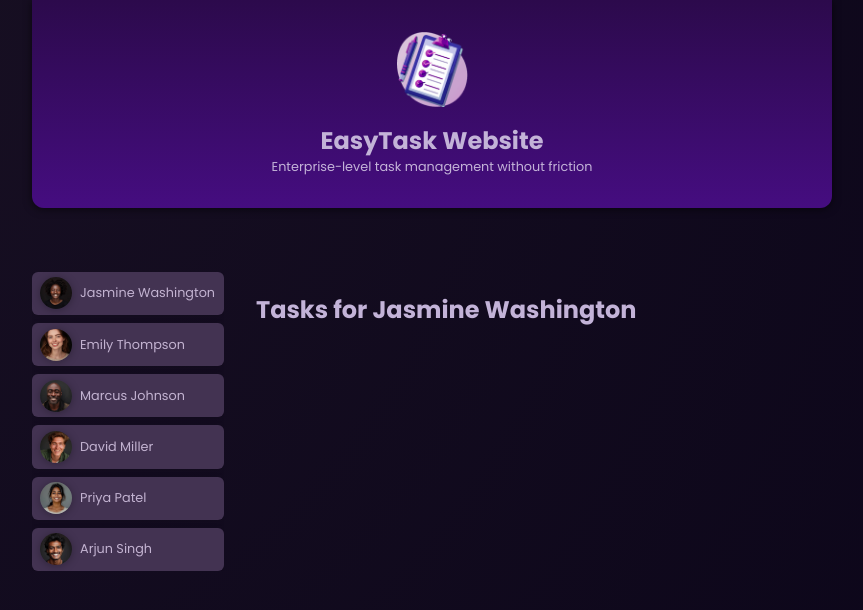
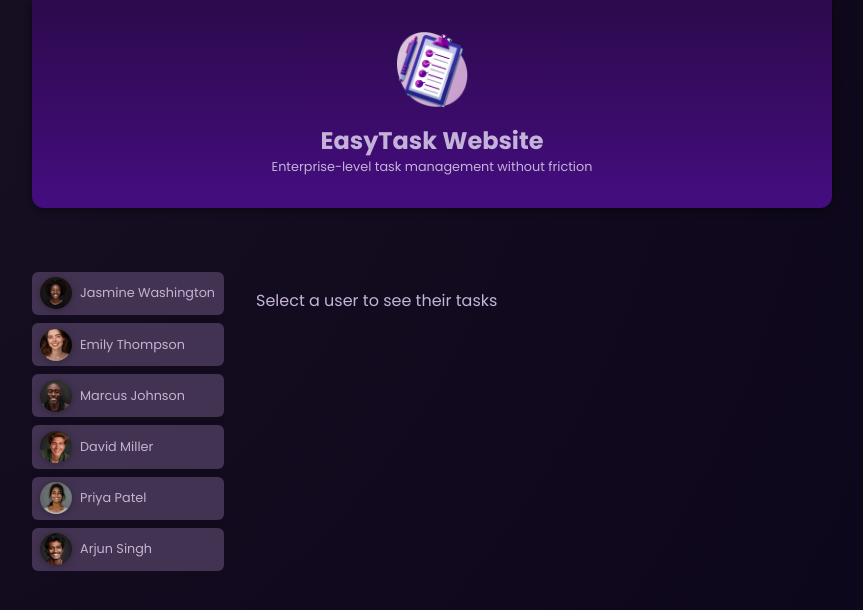
Before and after one commit to jaydenpc/easyTask, an Angular app: page / in a window 1280 px wide. Shown: the top 610 px of the page, without its empty margins (208-1071 px from the left). Built offline with nearby package versions, Linux system fonts and the light colour scheme.

Commit message:
Add conditional to user tasks in app component

```diff
--- a/src/app/app.component.html
+++ b/src/app/app.component.html
@@ -12,7 +12,10 @@
 
   </ul>
 
-  <app-tasks [name] = "selectedUser ? selectedUser.name : ''" />
-
+  @if (selectedUser) {
+    <app-tasks [name] = "selectedUser.name" />
+  } @else {
+    <p>Select a user to see their tasks</p>
+  }
 
 </main>
--- a/src/app/app.component.ts
+++ b/src/app/app.component.ts
@@ -14,13 +14,13 @@ import { TasksComponent } from './tasks/tasks.component';
 })
 export class AppComponent {
   users = DUMMY_USERS;
-  selectedUSerId = 'u1';
+  selectedUserId?: string;
 
   get selectedUser() {
-    return this.users.find(user => user.id === this.selectedUSerId)!;
+    return this.users.find(user => user.id === this.selectedUserId)!;
   }
   onUserSelect(id: string) {
-    this.selectedUSerId = id;
+    this.selectedUserId = id;
 
   }
 
```
